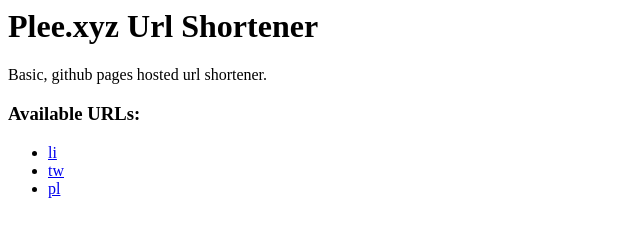
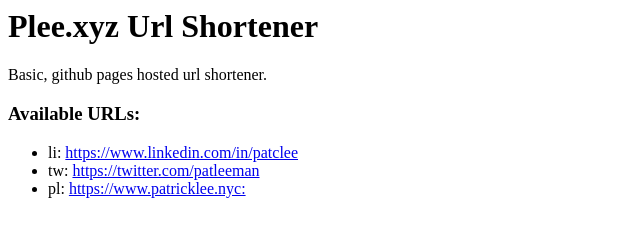
Before and after one commit to patleeman/plee.xyz, a plain HTML site: page index.html in a window 1280 px wide. Shown: the whole page, without its empty margins (0-640 px from the left). Drawn offline with nearby package versions, Linux system fonts and the light colour scheme.

Commit message:
updated index

```diff
--- a/index.html
+++ b/index.html
@@ -8,7 +8,7 @@
     $(document).ready(function(){
       output = "<ul>"
       for (var short in URL_LOOKUP){
-        output = output + "<li><a href=" + URL_LOOKUP[short] + ">" + short + "</a></li>"
+        output = output + "<li>" + short + ": <a href=" + URL_LOOKUP[short] + ">" + URL_LOOKUP[short] + "</a></li>"
       }
       output = output + "</ul>";
       console.log(output);
@@ -16,6 +16,11 @@
     })
 
   </script>
+  <style>{
+  body {
+    font-family: sans-serif;
+  }
+  </style>
 </header>
   <body>
     <h1>Plee.xyz Url Shortener</h1>
```
